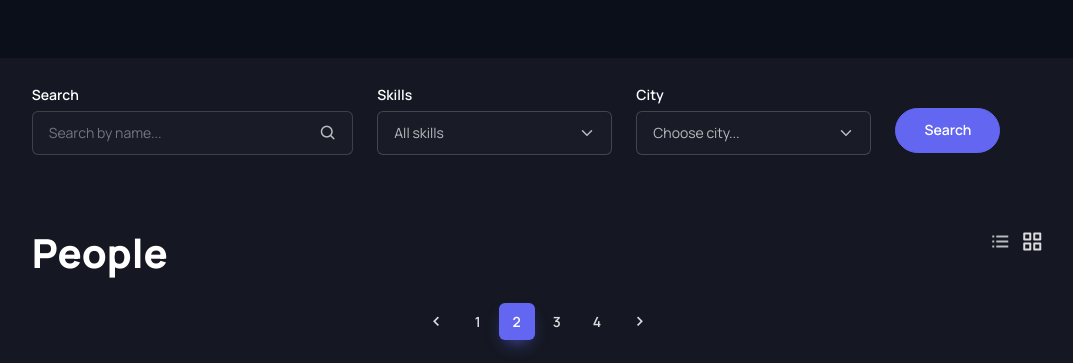
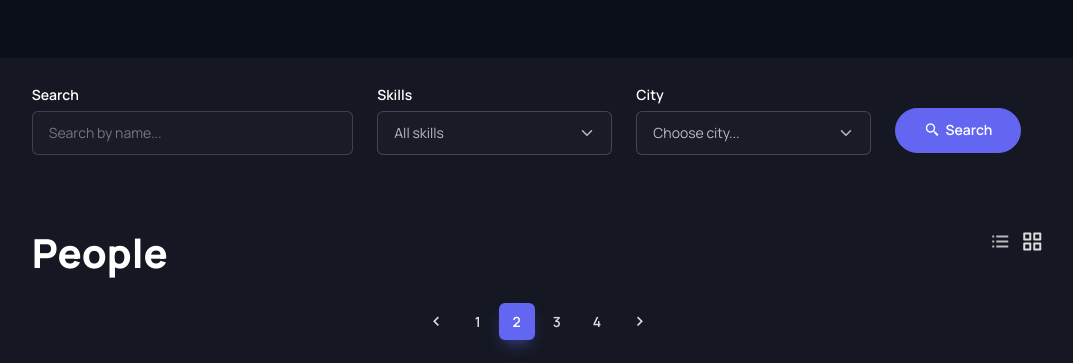
Before and after one commit to dariagridina/hackathon_swps, a Django app: page / in a window 1280 px wide. Shown: the part 916-1279 px from the top of the page, without its empty margins (102-1175 px from the left). Run offline with Django 4.2, Linux system fonts and the light colour scheme; data that the repository does not hold is empty; some libraries are stand-ins or nearby versions.

Commit message:
add icons

```diff
--- a/templates/main/home.html
+++ b/templates/main/home.html
@@ -84,7 +84,6 @@
                             <label class="form-label" for="validationCustom03">Search</label>
                             <div class="input-group">
                                 <input type="text" class="form-control pe-5 rounded" placeholder="Search by name...">
-                                <i class="bx bx-search position-absolute top-50 end-0 translate-middle-y me-3 zindex-5 fs-lg"></i>
                             </div>
                             <div class="invalid-feedback">Please provide a valid keyword or tag.</div>
                             <div class="valid-feedback">Looks good!</div>
@@ -116,7 +115,7 @@
                             <div class="valid-feedback">Looks good!</div>
                         </div>
                         <div class="col-md-2 mt-4">
-                            <button class="btn btn-primary rounded-pill" type="button">Search</button>
+                            <button class="btn btn-primary rounded-pill" type="button"><i class='bx bx-search-alt-2 bx-xs' style="margin-right: 5px"></i>Search</button>
                         </div>
                     </div>
                     <div class="d-flex align-items-center justify-content-between">
@@ -201,7 +200,6 @@
                             <label class="form-label" for="validationCustom03">Search</label>
                             <div class="input-group">
                                 <input type="text" class="form-control pe-5 rounded" placeholder="Search with keywords or tags...">
-                                <i class="bx bx-search position-absolute top-50 end-0 translate-middle-y me-3 zindex-5 fs-lg"></i>
                             </div>
                             <div class="invalid-feedback">Please provide a valid keyword or tag.</div>
                             <div class="valid-feedback">Looks good!</div>
@@ -233,7 +231,7 @@
                             <div class="valid-feedback">Looks good!</div>
                         </div>
                         <div class="col-md-2 mt-4">
-                            <button class="btn btn-primary rounded-pill" type="button">Search</button>
+                            <button class="btn btn-primary rounded-pill" type="button"><i class='bx bx-search-alt-2 bx-xs' style="margin-right: 5px"></i>Search</button>
                         </div>
                     </div>
 
--- a/templates/users/user_detail.html
+++ b/templates/users/user_detail.html
@@ -29,14 +29,14 @@
         <div class="card">
           <div class="card-body">
             {% if user.profile.linkedin_url %}
-              <a href="{{ user.profile.linkedin_url }}" target="_blank" class="btn btn-secondary btn-linkedin w-100 mb-2">LinkedIn</a>
+              <a href="{{ user.profile.linkedin_url }}" target="_blank" class="btn btn-secondary btn-linkedin w-100 mb-2"> <i class='bx bxl-linkedin-square bx-sm' style='color:#ffffff; margin-right: 5px'></i>LinkedIn</a>
             {% endif %}
             {% if user.profile.github_url %}
-              <a href="{{ user.profile.github_url }}" target="_blank" class="btn btn-secondary btn-github w-100 mb-2">GitHub</a>
+              <a href="{{ user.profile.github_url }}" target="_blank" class="btn btn-secondary btn-github w-100 mb-2"><i class='bx bxl-github bx-sm' style="margin-right: 5px"></i>GitHub</a>
             {% endif %}
           </div>
           <div class="card-footer">
-            <a href="#" class="btn btn-primary w-100">Message</a>
+            <a href="#" class="btn btn-primary w-100"><i class='bx bx-envelope bx-sm' style='color:#ffffff; margin-right: 5px'></i>Message</a>
           </div>
         </div>
       </div>
--- a/templates/users/user_list.html
+++ b/templates/users/user_list.html
@@ -14,7 +14,6 @@
                   <label class="form-label" for="name">Search</label>
                   <div class="input-group">
                     <input id="name" name="name" type="text" class="form-control pe-5 rounded" placeholder="Search by name..." value="{{ request.GET.name }}">
-                    <i class="bx bx-search position-absolute top-50 end-0 translate-middle-y me-3 zindex-5 fs-lg"></i>
                   </div>
                 </div>
                 <div class="col-md-3 mb-4">
@@ -38,7 +37,7 @@
                   <div class="valid-feedback">Looks good!</div>
                 </div>
                 <div class="col-md-1 mb-4 mt-4">
-                  <button class="btn btn-primary rounded-pill" type="submit">Search</button>
+                  <button class="btn btn-primary rounded-pill" type="submit"><i class='bx bx-search-alt-2 bx-xs' style="margin-right: 5px"></i>Search</button>
                 </div>
               </div>
             </form>
```
Also changed, not shown: templates/projects/project_detail.html (+3 -6 lines), templates/projects/project_list.html (+4 -3 lines).
